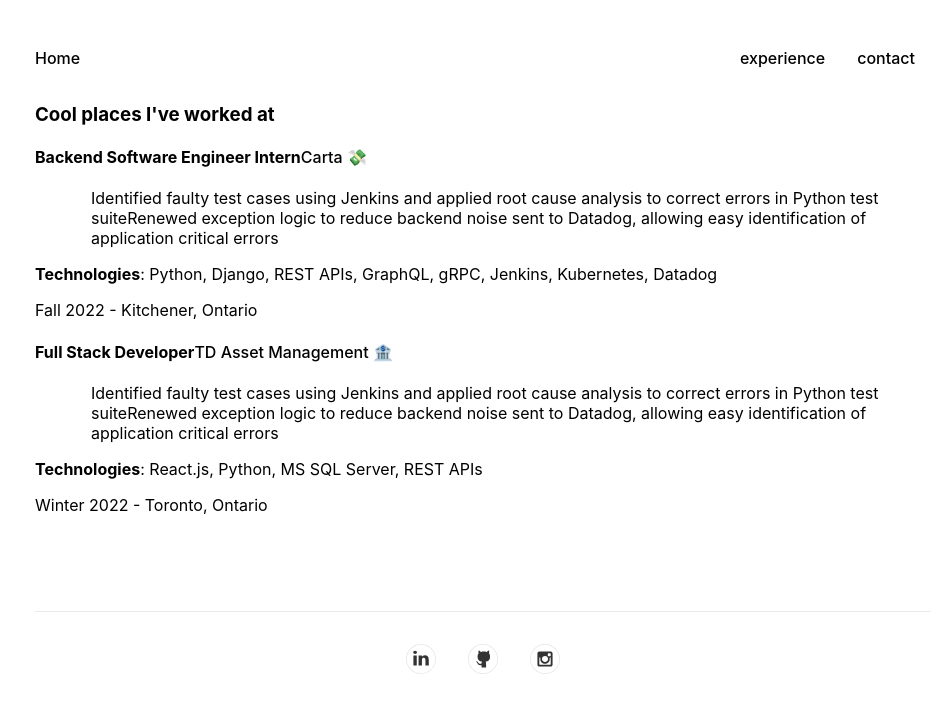
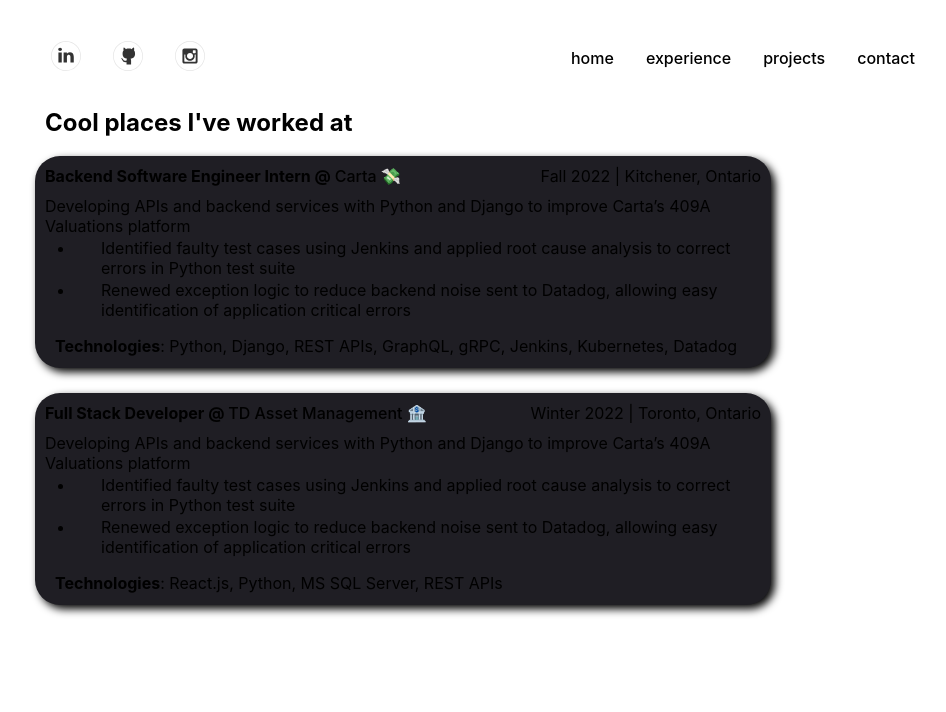
Before and after one commit to AdrianJendo/portfolio-website, a Next.js app: page /experience in a window 1280 px wide. Shown: the top 712 px of the page, without its empty margins (157-1103 px from the left). Built offline with nearby package versions, Linux system fonts and the light colour scheme.

Commit message:
WIP Messy x2 done temp experiences and home page

```diff
--- a/components/layout.tsx
+++ b/components/layout.tsx
@@ -15,9 +15,23 @@ const Layout = ({ children }: { children: React.ReactNode }) => {
 
       <nav>
         {/* <div className="navbar-logo">Logo</div> */}
-        <Link href="/">
-          <a className="nav-link">Home</a>
-        </Link>
+        <div className="navbar-logos">
+          <a
+            href="https://www.linkedin.com/in/adrian-jendo/"
+            className={styles.footerImg}
+          >
+            <Image alt="Linkedin" width={30} height={30} src="/linkedin.svg" />
+          </a>
+          <a href="https://github.com/adrianjendo" className={styles.footerImg}>
+            <Image alt="Github" width={30} height={30} src="/github.svg" />
+          </a>
+          <a
+            href="https://www.instagram.com/adrian.jendo/"
+            className={styles.footerImg}
+          >
+            <Image alt="Instagram" width={30} height={30} src="/instagram.svg" />
+          </a>
+        </div>
         <ul className="navbar-links">
           {/* <li>
             <Link href="/about">
@@ -25,12 +39,22 @@ const Layout = ({ children }: { children: React.ReactNode }) => {
             </Link>
           </li> */}
           <li>
+            <Link href="/">
+              <a className="nav-link">home</a>
+            </Link>
+          </li>
+          <li>
             <Link href="/experience">
               <a className="nav-link">experience</a>
             </Link>
           </li>
           <li>
-            <Link href="/contact">
+            <Link href="/projects">
+              <a className="nav-link">projects</a>
+            </Link>
+          </li>
+          <li>
+            <Link href="mailto:ajendo@uwaterloo.ca">
               <a className="nav-link">contact</a>
             </Link>
           </li>
@@ -39,7 +63,7 @@ const Layout = ({ children }: { children: React.ReactNode }) => {
 
       <div className={styles.container}>{children}</div>
 
-      <div className={styles.footerContainer}>
+      {/* <div className={styles.footerContainer}>
         <a
           href="https://www.linkedin.com/in/adrian-jendo/"
           className={styles.footerImg}
@@ -55,7 +79,7 @@ const Layout = ({ children }: { children: React.ReactNode }) => {
         >
           <Image alt="Instagram" width={30} height={30} src="/instagram.svg" />
         </a>
-      </div>
+      </div> */}
     </div>
   );
 };
--- a/data/projects.js
+++ b/data/projects.js
@@ -3,7 +3,10 @@ const projects = [
         "name": "AlgoVote",
         "description": "Developed a full stack web application for creating decentralized elections with Algorand",
         "technologies": "React, Node.js, Docker, Nginx, Google Cloud, Algorand Blockchain",
-        "about": "CS 348 - Top 4 Excellent Project Award",
+        "about": [
+            "Wrote smart contracts on the Algorand blockchain using TEAL to verify and count votes as well as manage voting permissions",
+            "Leveraged React, Node.js, Docker, and Google Cloud to develop a full stack web application, deployed a"
+        ],
         "github": "https://github.com/alyssagao1120/chess",
         "website": "https://algo-vote.com"
     }
--- a/pages/experience.tsx
+++ b/pages/experience.tsx
@@ -1,6 +1,8 @@
 import type { NextPage } from "next"
 import { useEffect, useState } from "react"
 import experiencesData from "../data/experiences"
+import styles from "../styles/Experience.module.css"
+import Image from "next/image"
 
 const Experience: NextPage = () => {
 
@@ -14,28 +16,45 @@ const Experience: NextPage = () => {
     url: string}[]>([]);
 
   useEffect(() => setExperiences(experiencesData), [])
-  return <div className='container'>
+  return <div className={styles.container}>
 
-    <div className='experience-content'>
-        <div className='experiences-container'>
-            <div className='work'>
-                <h3>Cool places I've worked at</h3>
+    <div className={styles.experienceContent}>
+        <div className={styles.experiencesContainer}>
+            <div className={styles.work}>
+                <h3 className={styles.exph3}>Cool places I've worked at</h3>
+                  <div style={{marginTop:"35px"}}>
                     {experiences.map(experience =>
+                      <div style={{marginTop: "25px"}}>
+                          {/* <Image
+                            className={styles.expImage}
+                            src="/carta.png"
+                            alt="Carta"
+                            width={60}
+                            height={30}
+                          /> */}
+                    <div style={{backgroundColor: "rgb(31, 30, 36)", borderRadius:"25px", boxShadow: "4px 4px 8px"}}> {/* style={{ paddingLeft: "5rem"}}*/}
+                        <div style={{display:"flex", justifyContent: "space-between"}}>
+                          <h4 className={styles.exph4}>{experience.jobTitle} @ <a className={styles.expa} href={experience.url}>{experience.company}</a> </h4>
+                          <span className={styles.exph4}>{experience.date} | {experience.location}</span>
+                        </div>
+                          <p className={styles.expp}>{experience.header}</p>
+                          <ul className={styles.expul}>
+                              {experience.description.map(point =>
 
-                    <div >
+                              <li className={styles.expli}>
+                                  <p className={styles.expp}>{point}</p>
+                              </li>
+                            )
 
-                        <h4>{experience.jobTitle}<a href={experience.url}>{experience.company}</a></h4>
-                        <ul>
-                            <li >
-                                <p>{experience.description}</p>
-                            </li>
+                              }
                           </ul>
-                        <p>
+                          <p className={styles.expp} style={{paddingBottom: "10px"}}>
                               <span>
-                                <p><span style={{fontWeight:700}}>Technologies</span>: {experience.technologies}</p>
+                                  <p className={styles.expp}><span style={{fontWeight:700}}>Technologies</span>: {experience.technologies}</p>
                               </span>
-                            {experience.date} - {experience.location}
                           </p>
+                      </div>
+
                       </div>
 
 
@@ -45,6 +64,7 @@ const Experience: NextPage = () => {
             </div>
         </div>
     </div>
+</div>
 }
 
 export default Experience
--- /dev/null
+++ b/styles/Experience.module.css
@@ -0,0 +1,133 @@
+.experiencesHeader {
+    display: flex;
+    align-items: center;
+    margin-top:2rem;
+    padding: 0;
+}
+
+.exph3{
+    margin-bottom: -1rem;
+    margin-left: 10px;
+    font-size: 24px;
+}
+
+.expp {
+    margin: 0 0 2px 10px;
+    padding: 0;
+}
+
+.exph4 {
+    /* margin: 2rem 0 0 0;  */
+    margin: 10px;
+    /* Top, Right, Bottom, Left */
+}
+
+.expul {
+    list-style-type: disc;
+    margin: 0 0 1rem 0;
+}
+
+.sideProjects {
+    margin-top: 4rem;
+    margin-bottom: 5rem;
+}
+
+.projectDescription {
+    margin-bottom: 1rem;
+}
+
+.company, .projectName {
+    /* display: inline-block; */
+    color: black;
+    text-decoration: none;
+
+    /* "to left" / "to right" - affects initial color */
+    background: linear-gradient(to left, rgba(255, 255, 255, 0) 50%, #9a97f3 50%) right;
+    background-size: 200%;
+    transition: .5s ease-out;
+    text-decoration: none;
+}
+
+.expa {
+    text-decoration: none;
+    /* color: #757384 */
+}
+
+.expa:hover{
+    background-position: left;
+}
+
+/* .awardUrl {
+    color:black;
+} */
+
+.awardUrl:hover {
+    text-decoration: underline;
+}
+
+.container {
+    display: flex;
+    justify-content: space-between;
+    align-items: center;
+}
+
+.experienceContent{
+    padding-right: 10rem;
+}
+
+.plant {
+    align-self: center;
+    margin-top: 5rem;
+    padding: 0;
+}
+
+@media screen and (max-width: 1024px) {
+    .plant {
+        display: none;
+    }
+    .expa{
+        text-decoration: underline;
+        color: #221E41
+    }
+
+}
+
+@media screen and (max-width: 800px) {
+
+    .exph2 {
+        font-size: 25px;
+        line-height: 25px;
+        margin:0;
+        padding: 0;
+    }
+
+    .exph3{
+        font-size: 20px;
+        line-height: 25px;
+    }
+
+    .exph4{
+        font-size: 15px;
+        line-height: 25px;
+    }
+
+    .expp, .expli{
+        font-size: 11px;
+        line-height: 15px;
+        display: list-item;
+    }
+    .experienceContent{
+        padding: 0;
+    }
+
+    .sideProjects {
+        margin-bottom: 1rem;
+    }
+
+}
+
+.expImage {
+    position: absolute;
+    /* transform: translate(-10px, 0); */
+    /* padding-left: -1rem; */
+}
--- a/styles/Home.module.css
+++ b/styles/Home.module.css
@@ -230,3 +230,11 @@
   text-decoration: underline;
   font-size: 1px;
 }
+
+.photo {
+  margin:auto;
+  width: 400px;
+  height: 300px;
+  border-radius: 50%;
+  border: 3px solid black
+}
--- a/styles/globals.css
+++ b/styles/globals.css
@@ -73,7 +73,7 @@ a:focus::after {
   }
   body {
     color: white;
-    background: black;
+    background: rgb(33, 30, 63);
   }
 }
 
@@ -111,3 +111,9 @@ nav {
 .navbar-links {
   display: flex;
 }
+
+.navbar-logos {
+  display: inline-block;
+  margin-right: auto;
+  margin-left: 0;
+}
```
Also changed, not shown: pages/contact.tsx (deleted, +0 -7 lines), pages/index.tsx (+21 -16 lines), pages/projects.tsx (+15 -15 lines), public/carta.png (added). Lines whose indentation alone changed are shown as unchanged.
